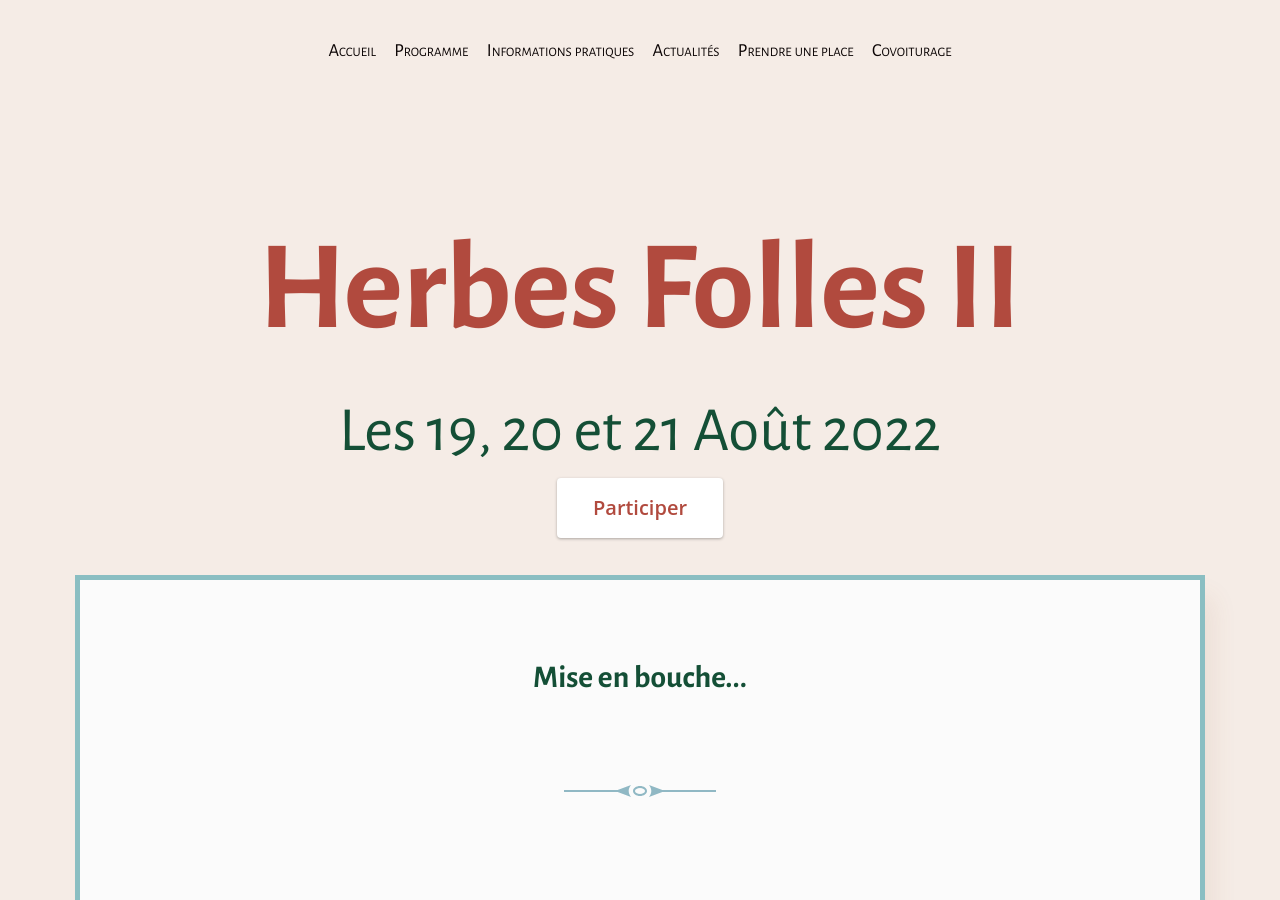
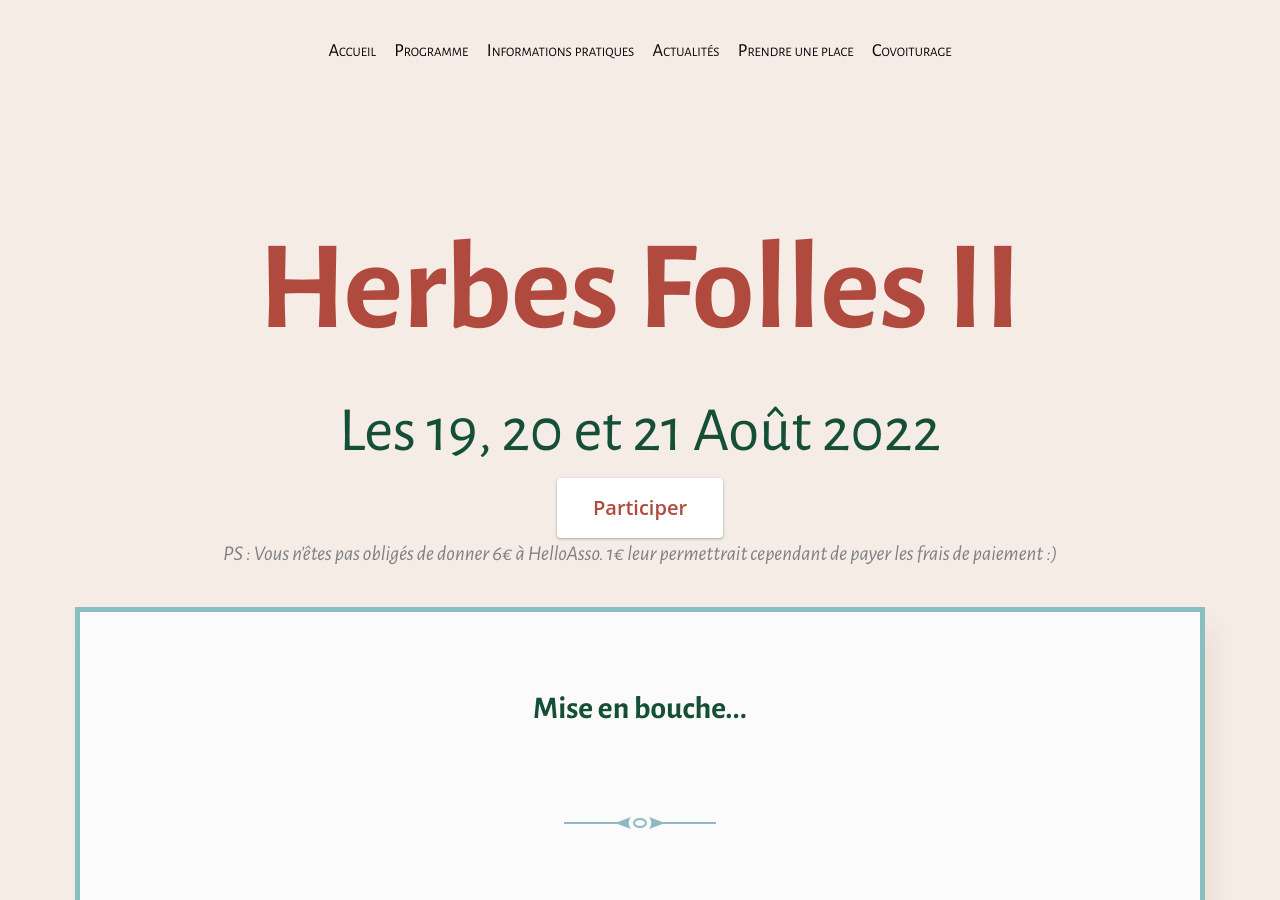
Before and after one commit to Herbes-Folles/Herbes-Folles.github.io, a Jekyll site: the page built from index.html, in a window 1280 px wide and 900 px high. Built offline with Jekyll 4.4.1, drawn with Linux system fonts in a browser that asks for light colours; the list of posts is cut into pages by our own code.

Commit message:
Add hint about helloasso tip

```diff
--- a/_layouts/home.html
+++ b/_layouts/home.html
@@ -14,9 +14,14 @@ layout: default
         {{ site.description }}
       </h2>
 
+
+
+
 <div style="display: block; text-align: center;">
     <a href="https://www.helloasso.com/associations/herbes-folles/evenements/herbes-folles-2" style="padding: 15px 36px; display: inline-block; font-family: 'Open Sans', 'HelveticaNeue-Light', 'Helvetica Neue Light', 'Helvetica Neue', Helvetica, Arial, 'Lucida Grande', sans-serif; font-size: 20px; font-weight: 600; text-align: center; color: #b14a3e; text-decoration: none; background-color: #fff; border: none; -webkit-border-radius: 4px; border-radius: 4px; -webkit-box-shadow: 0 1px 3px rgba(0, 0, 0, 0.3); box-shadow: 0 1px 3px rgba(0, 0, 0, 0.3);" id="widgetButton_event" target="_blank">Participer</a>
 </div>
+
+  <i style="font-style:italic; color:grey">PS : Vous n'êtes pas obligés de donner 6€ à HelloAsso. 1€ leur permettrait cependant de payer les frais de paiement :)</i>
   </header>
       <div class="post h-entry" style="padding-top: 2em;">
         <h2 style="max-width: none;">Mise en bouche...</h2>
```
